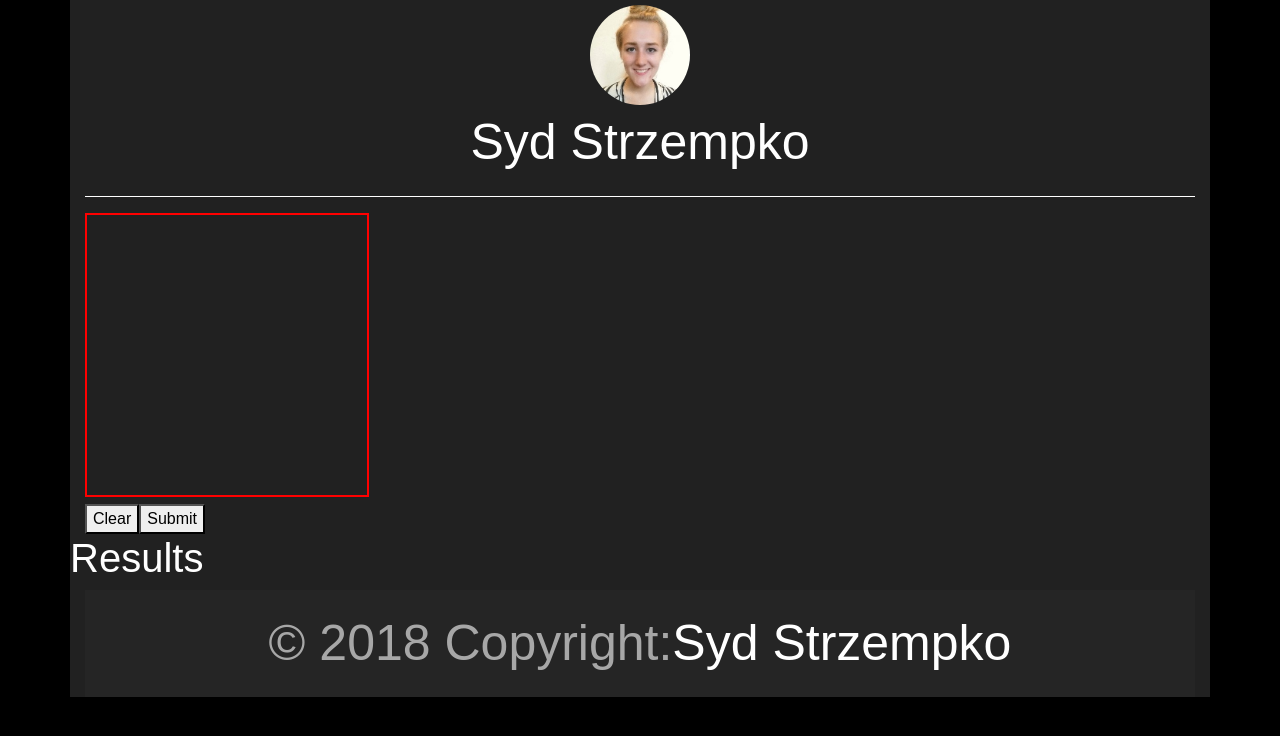
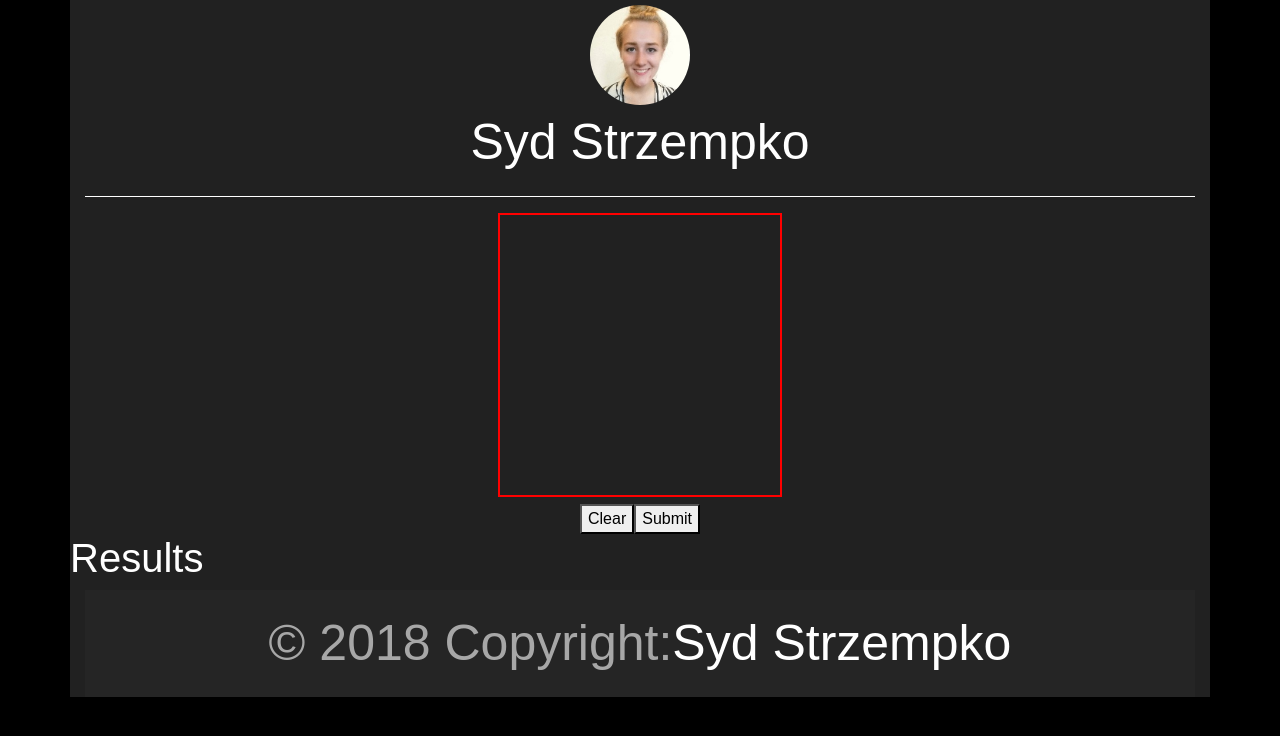
Before and after one commit to stzuko/home, a React (Create React App) app: page /draw in a window 1280 px wide. Shown: the top 736 px of the page. Built offline with nearby package versions, Linux system fonts and the light colour scheme; a web font is replaced by a local one.

Commit message:
Centered canvas & buttons

```diff
--- a/src/Canvas.js
+++ b/src/Canvas.js
@@ -95,12 +95,12 @@ export default class Canvas extends React.Component {
 		return (
 			<div className='container elegant-color-dark'>
 				<div className="row">
-					<div className="col">
+					<div className="col text-center">
 						<canvas id="drawable" width={280} height={280} ref={this.ctx} onMouseMove={this.draw.bind(this)} onMouseDown={this.setPosition.bind(this)} onMouseEnter={this.setPosition.bind(this)}></canvas>
 					</div>
 				</div>
 				<div className="row">
-					<div className="col">
+					<div className="col text-center">
 						<button onClick={this.clearCanvas.bind(this)}>Clear</button>
 						<button onClick={this.submitData.bind(this)}>Submit</button>
 					</div>
```
